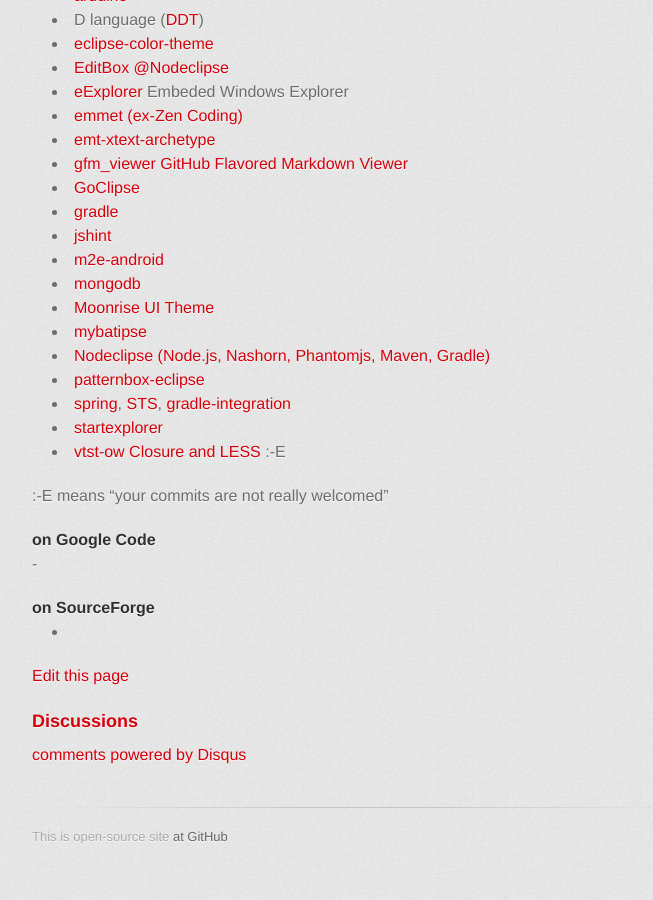
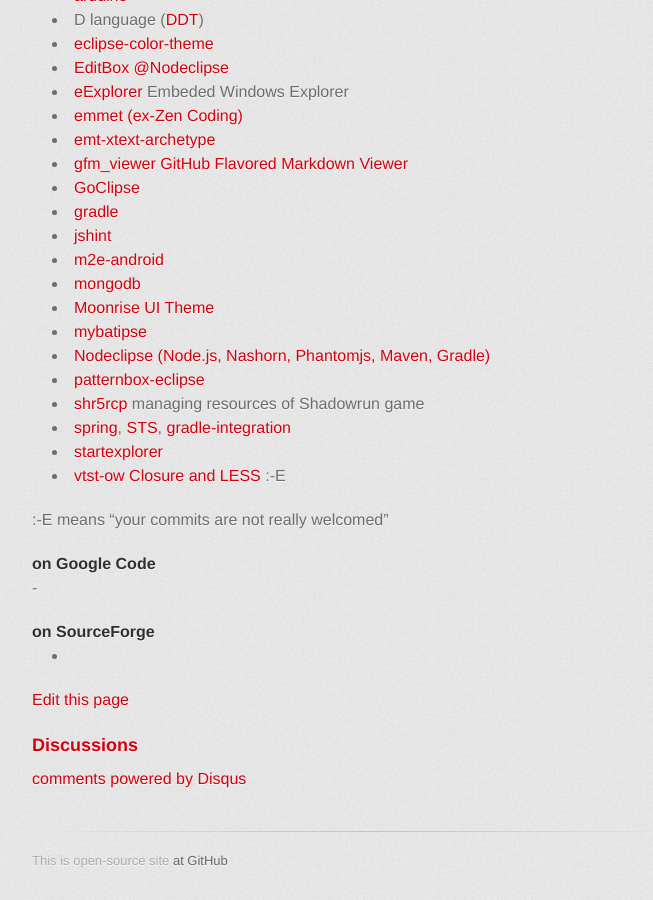
Before and after one commit to with-Eclipse/with-eclipse.github.io, a Jekyll site: the page built from index.md, in a window 1280 px wide and 900 px high, scrolled down 2171 px. Shown: the whole window, without its empty margins (298-951 px from the left). Built offline with Jekyll 4.4.1, drawn with Linux system fonts in a browser that asks for light colours; Markdown is read by kramdown in place of the engine named in the settings; comment, search, counter and statistics services are not loaded; before the commit the page ends 3047 px from its top, so only the background shows below that.

Commit message:
ref UrsZeidler/shr5rcp#55

```diff
--- a/index.md
+++ b/index.md
@@ -111,6 +111,7 @@ Just use code snippet below:
 - [mybatipse](https://github.com/harawata/mybatipse)
 - [Nodeclipse (Node.js, Nashorn, Phantomjs, Maven, Gradle)](https://github.com/Nodeclipse/nodeclipse-1)
 - [patternbox-eclipse](https://github.com/patternbox/patternbox-eclipse)
+- [shr5rcp](https://github.com/UrsZeidler/shr5rcp) managing resources of Shadowrun game
 - [spring](?), [STS](https://github.com/spring-projects/eclipse-integration-commons),
  [gradle-integration](https://github.com/spring-projects/eclipse-integration-gradle/)
 - [startexplorer](https://github.com/basti1302/startexplorer/)
```
